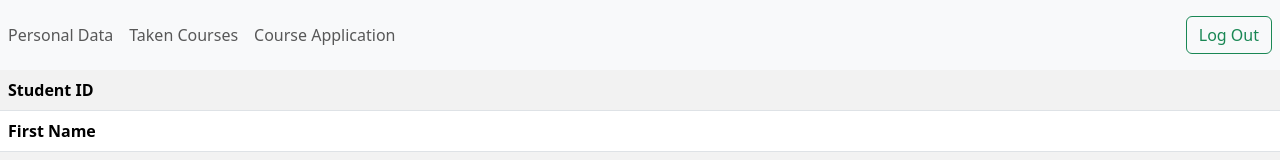
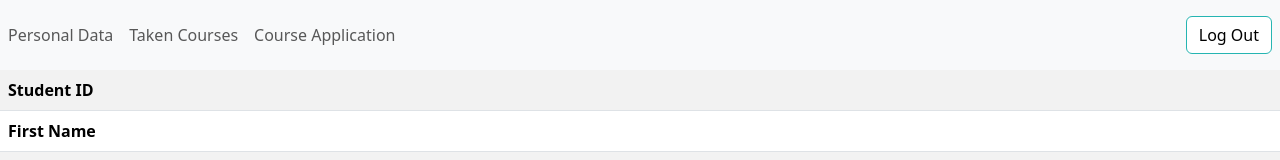
Before and after one commit to nagymengyireka/neptunus, a React (Vite) app in the folder frontend/: page /personal-info in a window 1280 px wide. Shown: the top 160 px of the page. Built offline with nearby package versions, Linux system fonts and the light colour scheme; no server answers.

Commit message:
add css for button

```diff
--- /dev/null
+++ b/frontend/src/Pages/Layout.css
@@ -0,0 +1,11 @@
+.custom-btn{
+  background-color: #ffffff; /* Default background color */
+    border-color: #26b5b2; /* Default border color */
+    color: #000; /* Default text color */
+}
+
+.custom-btn:hover {
+  background-color: #26b5b2; /* New background color on hover */
+  border-color: #26b5b2; /* New border color on hover */
+  color: #fff; /* New text color on hover */
+}
--- a/frontend/src/Pages/Layout.jsx
+++ b/frontend/src/Pages/Layout.jsx
@@ -1,6 +1,7 @@
 import React, { Component } from 'react'
 import { Link, Outlet } from 'react-router-dom';
 
+import "./Layout.css"
 
 const Layout = () => (
 <div>
@@ -24,7 +25,7 @@ const Layout = () => (
     </ul>
     <ul className="navbar-nav mx-auto p-2">
       <li className="nav-item">
-        <button className="btn btn-outline-success" type="button">
+        <button className="btn btn-outline-success custom-btn" type="button">
           Log Out
         </button>
       </li>
```
